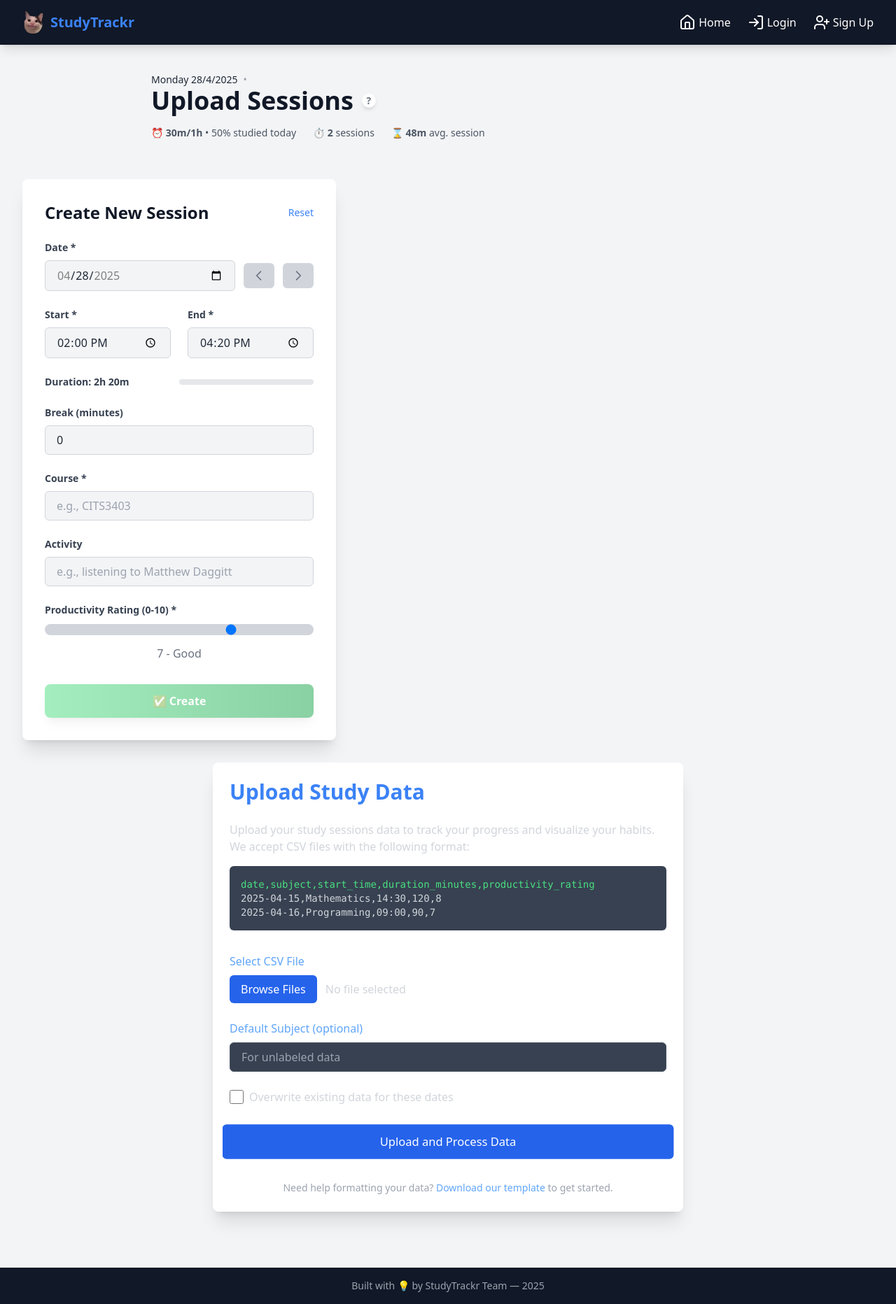
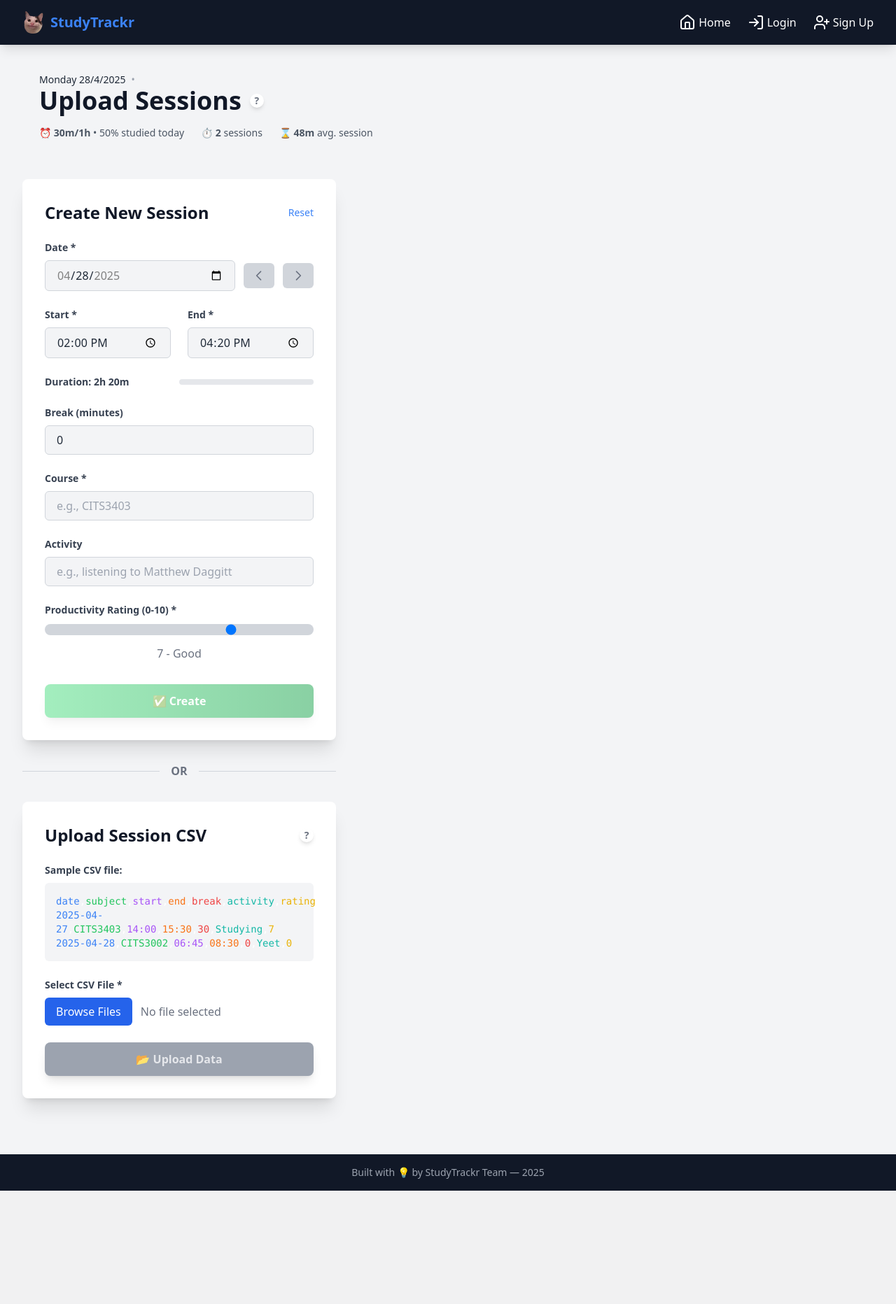
Before and after one commit to jiabaoliu-015/C16, a Flask app: page /upload/ in a window 1280 px wide. Shown: the whole page at 70% size. After the commit the page ends 1702 px from the top, so only its background shows below. Run offline with Flask 2, Linux system fonts and the light colour scheme; some libraries are stand-ins or nearby versions.

Commit message:
Updated the CSV upload div for enhanced user experience

```diff
--- /dev/null
+++ b/app/static/js/validate-upload.js
@@ -0,0 +1,83 @@
+document.addEventListener("DOMContentLoaded", () => {
+    const fileInput = document.getElementById('file');
+    const fileNameDisplay = document.getElementById('file-name');
+    const fileError = document.getElementById('file-error');
+    const uploadButton = document.getElementById('upload-btn');
+
+    const validateCSVFile = () => {
+        fileError.classList.add('hidden');
+        uploadButton.disabled = true;
+        uploadButton.classList.add('bg-gray-400', 'text-gray-200', 'cursor-not-allowed');
+        uploadButton.classList.remove('bg-gradient-to-r', 'from-blue-400', 'to-blue-600', 'hover:from-blue-500', 'hover:to-blue-700', 'text-white', 'cursor-pointer');
+
+        if (fileInput.files.length > 0) {
+            const file = fileInput.files[0];
+            fileNameDisplay.textContent = file.name;
+
+            if (!file.name.endsWith('.csv')) {
+                fileError.textContent = 'Error: The selected file is not a CSV. Please upload a file with a .csv extension.';
+                fileError.classList.remove('hidden');
+                return;
+            }
+
+            const reader = new FileReader();
+            reader.onload = function (e) {
+                const lines = e.target.result.split('\n').map(line => line.trim()).filter(line => line);
+                const header = lines[0].split(',');
+                if (header.length !== 7 || header[0] !== 'date' || header[1] !== 'subject' || header[2] !== 'start' || header[3] !== 'end' || header[4] !== 'break' || header[5] !== 'activity' || header[6] !== 'rating') {
+                    fileError.textContent = 'Error: The CSV header is invalid. Ensure the header contains exactly 7 columns: "date", "subject", "start", "end", "break", "activity", and "rating".';
+                    fileError.classList.remove('hidden');
+                    return;
+                }
+
+                for (let i = 1; i < lines.length; i++) {
+                    const row = lines[i].split(',');
+                    if (row.length !== 7) {
+                        fileError.textContent = `Error: Line ${i + 1} does not contain exactly 7 columns. Please check your data.`;
+                        fileError.classList.remove('hidden');
+                        return;
+                    }
+                    if (isNaN(Date.parse(row[0]))) {
+                        fileError.textContent = `Error: Invalid date format on line ${i + 1}. Ensure the date is in a recognizable format (e.g., YYYY-MM-DD).`;
+                        fileError.classList.remove('hidden');
+                        return;
+                    }
+                    if (!row[1]) {
+                        fileError.textContent = `Error: Missing subject on line ${i + 1}. The "subject" field cannot be empty.`;
+                        fileError.classList.remove('hidden');
+                        return;
+                    }
+                    if (!/^\d{2}:\d{2}$/.test(row[2]) || !/^\d{2}:\d{2}$/.test(row[3])) {
+                        fileError.textContent = `Error: Invalid time format on line ${i + 1}. Ensure "start" and "end" times are in HH:MM format.`;
+                        fileError.classList.remove('hidden');
+                        return;
+                    }
+                    if (isNaN(row[4]) || row[4] < 0) {
+                        fileError.textContent = `Error: Invalid break duration on line ${i + 1}. The "break" field must be a non-negative number.`;
+                        fileError.classList.remove('hidden');
+                        return;
+                    }
+                    if (row[5] && typeof row[5] !== 'string') {
+                        fileError.textContent = `Error: Invalid activity description on line ${i + 1}. The "activity" field must be a string.`;
+                        fileError.classList.remove('hidden');
+                        return;
+                    }
+                    if (isNaN(row[6]) || row[6] < 0 || row[6] > 10) {
+                        fileError.textContent = `Error: Invalid rating on line ${i + 1}. The "rating" field must be a number between 0 and 10.`;
+                        fileError.classList.remove('hidden');
+                        return;
+                    }
+                }
+
+                uploadButton.disabled = false;
+                uploadButton.classList.remove('bg-gray-400', 'text-gray-200', 'cursor-not-allowed');
+                uploadButton.classList.add('bg-gradient-to-r', 'from-blue-400', 'to-blue-600', 'hover:from-blue-500', 'hover:to-blue-700', 'text-white', 'cursor-pointer');
+            };
+            reader.readAsText(file);
+        } else {
+            fileNameDisplay.textContent = 'No file selected';
+        }
+    };
+
+    fileInput.addEventListener('change', validateCSVFile);
+});
--- a/app/templates/upload.html
+++ b/app/templates/upload.html
@@ -9,10 +9,11 @@
 <script src="{{ url_for('static', filename='js/date-adjust.js') }}"></script>
 <script src="{{ url_for('static', filename='js/productivity-rating.js') }}"></script>
 <script src="{{ url_for('static', filename='js/enable-submit.js') }}"></script>
+<script src="{{ url_for('static', filename='js/validate-upload.js') }}"></script>
 
 <div class="bg-gray-100 min-h-screen py-12 px-4 md:px-8">
     <!-- Header Section -->
-    <div class="max-w-4xl mx-auto p-6 mb-8 relative clearfix">
+    <div class="max-w-4xl p-6 mb-8 relative clearfix">
         <div class="mt-8 text-gray-600 text-sm flex justify-left items-center space-x-2">
             <p id="current-date" class="text-gray-800 font-medium"></p>
             <span class="text-gray-400">•</span>
@@ -22,7 +23,7 @@
             Upload Sessions
             <span class="ml-3 relative group">
                 <span class="w-5 h-5 bg-white shadow-md rounded-full flex items-center justify-center text-gray-500 text-sm cursor-pointer">?</span>
-                <div class="absolute left-0 mt-2 w-64 bg-white text-gray-700 text-sm rounded-lg shadow-lg p-4 hidden group-hover:block">
+                <div class="absolute left-0 mt-2 w-64 bg-white text-gray-800 font-light text-sm rounded-lg shadow-lg p-4 hidden group-hover:block z-50">
                     The <strong>Upload Sessions</strong> view allows you to track each individual study session you've tracked (with a timer or manually). You can quickly create, update and delete sessions as you please.
                 </div>
             </span>
@@ -35,7 +36,7 @@
     </div>
 
     <!-- Create New Session Section -->
-    <div class="max-w-md  relative bg-white rounded-lg shadow-xl p-8 mb-8">
+    <div class="max-w-md  relative bg-white rounded-lg shadow-xl  p-8 mb-8">
         <h2 class="text-2xl font-bold text-gray-900 mb-6 flex justify-between items-center">
             <span>Create New Session</span>
             <button type="button" class="text-blue-500 hover:text-blue-700 bg-transparent text-sm transition duration-200 flex font-medium items-right space-x-2" id="reset-form" onclick="resetForm()">
@@ -170,59 +171,65 @@
         </form>
     </div>
 
+    <!-- Break Divider -->
+    <div class="max-w-md relative my-8">
+        <div class="flex items-center">
+            <div class="border-t border-gray-300 flex-grow"></div>
+            <span class="mx-4 text-gray-500 font-semibold">OR</span>
+            <div class="border-t border-gray-300 flex-grow"></div>
+        </div>
+    </div>
+
     <!-- Upload Section -->
-        <div class="max-w-2xl mx-auto bg-white rounded-lg shadow-xl p-6 mb-8">
-            <h1 class="text-3xl font-bold text-blue-500 mb-6">Upload Study Data</h1>
+    <div class="max-w-md relative bg-white rounded-lg shadow-xl p-8 mb-8">
+        <h2 class="text-2xl font-bold text-gray-900 mb-6 flex justify-between items-center">
+            <span>Upload Session CSV</span>
+            <span class="ml-3 relative group">
+                <span class="w-5 h-5 bg-white shadow-md rounded-full flex items-center justify-center text-gray-500 text-sm cursor-pointer">?</span>
+                <div class="absolute left-0 mt-2 w-64 bg-white text-gray-800 font-light text-sm rounded-lg shadow-lg p-4 hidden group-hover:block z-50">
+                    Upload your study sessions data to track your progress and visualise your habits.
+                </div>
+            </span>
+        </h2>
 
-            <div class="mb-8">
-                <p class="text-gray-300 mb-4">Upload your study sessions data to track your progress and visualize your habits. We accept CSV files with the following format:</p>
-                <div class="bg-gray-700 rounded-md p-4 text-sm">
-                    <code class="text-green-400">date,subject,start_time,duration_minutes,productivity_rating</code>
+        <h3 class="text-gray-700 font-semibold text-sm mb-2">Sample CSV file:</h3>
+        <div class="bg-gray-100 rounded-md p-4 text-sm mb-6">
+            <code>
+            <span class="text-blue-500">date</span>,<span class="text-green-500">subject</span>,<span class="text-purple-500">start</span>,<span class="text-orange-500">end</span>,<span class="text-red-500">break</span>,<span class="text-teal-500">activity</span>,<span class="text-yellow-500">rating</span>
+            </code>
             <br>
-                    <code class="text-gray-300">2025-04-15,Mathematics,14:30,120,8</code>
+            <code>
+            <span class="text-blue-500">2025-04-27</span>,<span class="text-green-500">CITS3403</span>,<span class="text-purple-500">14:00</span>,<span class="text-orange-500">15:30</span>,<span class="text-red-500">30</span>,<span class="text-teal-500">Studying</span>,<span class="text-yellow-500">7</span>
+            </code>
             <br>
-                    <code class="text-gray-300">2025-04-16,Programming,09:00,90,7</code>
-                </div>
+            <code>
+            <span class="text-blue-500">2025-04-28</span>,<span class="text-green-500">CITS3002</span>,<span class="text-purple-500">06:45</span>,<span class="text-orange-500">08:30</span>,<span class="text-red-500">0</span>,<span class="text-teal-500">Yeet</span>,<span class="text-yellow-500">0</span>
+            </code>
         </div>
 
         <form method="POST" action="{{ url_for('upload.upload_data') }}" class="space-y-6">
             {{ form.csrf_token if form }}
 
-                <div class="space-y-2">
-                    <label for="file" class="text-blue-400 font-medium block">Select CSV File</label>
+            <div class="space-y-6">
+                <div>
+                    <label for="file" class="text-gray-700 font-semibold text-sm block mb-2">Select CSV File *</label>
                     <div class="flex items-center">
-                        <input type="file" name="data_file" id="file" accept=".csv"
-                            class="hidden" onchange="updateFileName()">
+                        <input type="file" name="data_file" id="file" accept=".csv" class="hidden" onchange="validateCSVFile(); resetUploadState();">
                         <label for="file" class="bg-blue-600 hover:bg-blue-700 text-white font-medium py-2 px-4 rounded-md cursor-pointer transition duration-200">
                             Browse Files
                         </label>
-                        <span id="file-name" class="ml-3 text-gray-300">No file selected</span>
+                        <span id="file-name" class="ml-3 text-gray-500">No file selected</span>
+                    </div>
+                    <p id="file-error" class="text-red-500 text-sm mt-2 hidden"></p>
                 </div>
             </div>
 
-                <div class="space-y-2">
-                    <label for="subject" class="text-blue-400 font-medium block">Default Subject (optional)</label>
-                    <input type="text" name="default_subject" id="subject" placeholder="For unlabeled data"
-                        class="w-full bg-gray-700 border border-gray-600 rounded-md px-4 py-2 focus:outline-none focus:ring-2 focus:ring-blue-500">
-                </div>
-
-                <div>
-                    <label class="inline-flex items-center text-gray-300 cursor-pointer">
-                        <input type="checkbox" name="overwrite" class="form-checkbox h-5 w-5 text-blue-500">
-                        <span class="ml-2">Overwrite existing data for these dates</span>
-                    </label>
-                </div>
-
-                <div class="mt-8">
-                    <button type="submit" class="w-full bg-blue-600 hover:bg-blue-700 text-white font-medium py-3 px-4 rounded-md transition duration-200 animate__animated animate__pulse animate__infinite animate__slow">
-                        Upload and Process Data
+            <div class="mt-10">
+                <button type="submit" id="upload-btn" class="w-full bg-gray-400 text-gray-200 font-bold py-3 px-4 rounded-lg shadow-lg transition duration-300 cursor-not-allowed" disabled>
+                    📂 Upload Data
                 </button>
             </div>
         </form>
-
-            <div class="mt-8 text-sm text-center text-gray-400">
-                <p>Need help formatting your data? <a href="#" class="text-blue-400 hover:text-blue-300">Download our template</a> to get started.</p>
-            </div>
     </div>
 </div>
 
@@ -241,5 +248,14 @@
         document.getElementById('session-duration').innerHTML = 'Duration: <strong>0h 0m</strong>';
         document.getElementById('session-progress').style.width = '0%';
     }
+
+    function resetUploadState() {
+        document.getElementById('file-error').classList.add('hidden');
+        document.getElementById('file-name').textContent = 'No file selected';
+        const uploadButton = document.getElementById('upload-btn');
+        uploadButton.disabled = true;
+        uploadButton.classList.add('bg-gray-400', 'text-gray-200', 'cursor-not-allowed');
+        uploadButton.classList.remove('bg-gradient-to-r', 'from-blue-400', 'to-blue-600', 'hover:from-blue-500', 'hover:to-blue-700', 'text-white', 'cursor-pointer');
+    }
 </script>
 {% endblock %}
```
Also changed, not shown: test/test_upload.csv (added, +3 -0 lines), test/test_upload2.csv (added, +3 -0 lines). Lines whose indentation alone changed are shown as unchanged.
